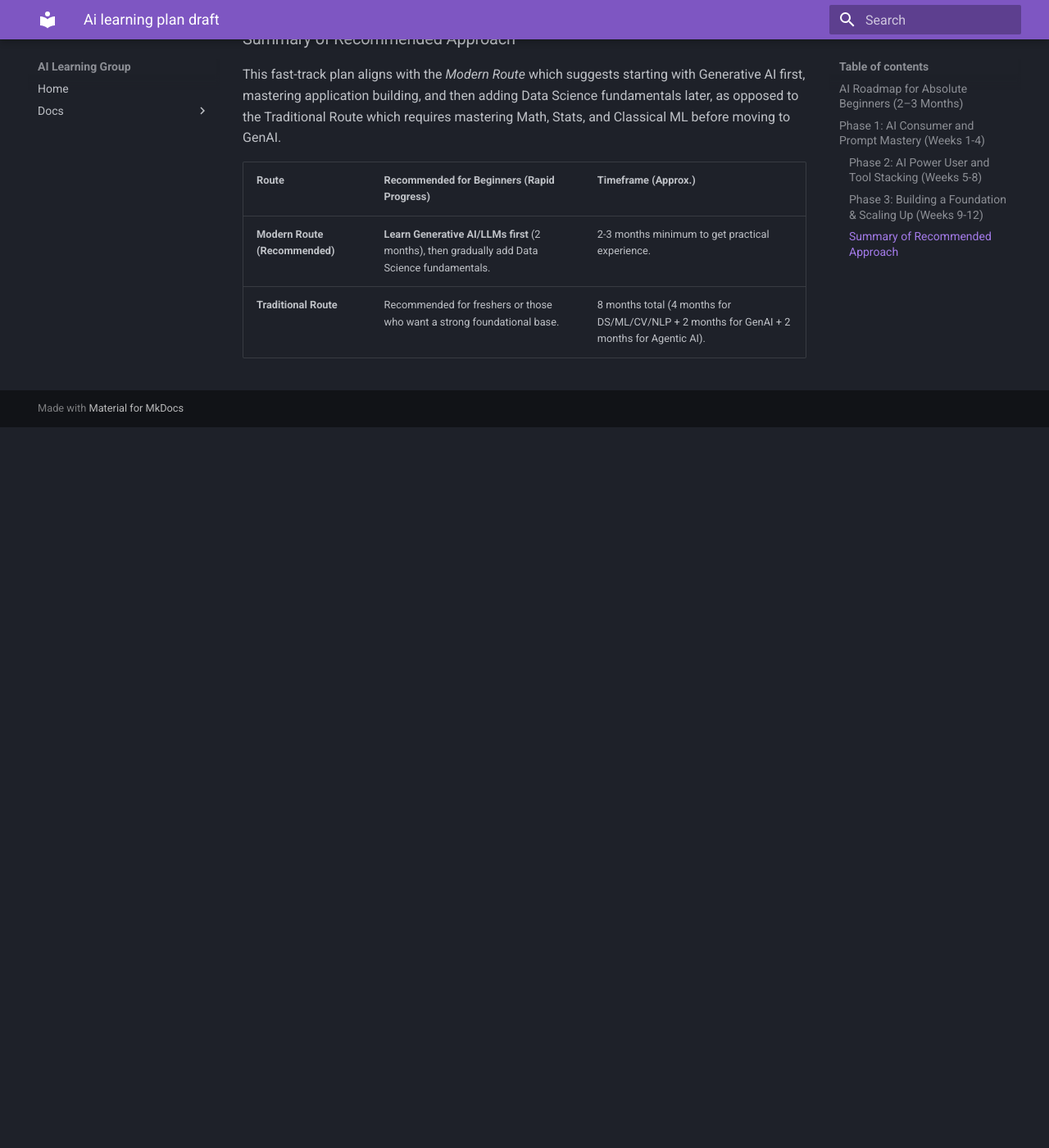
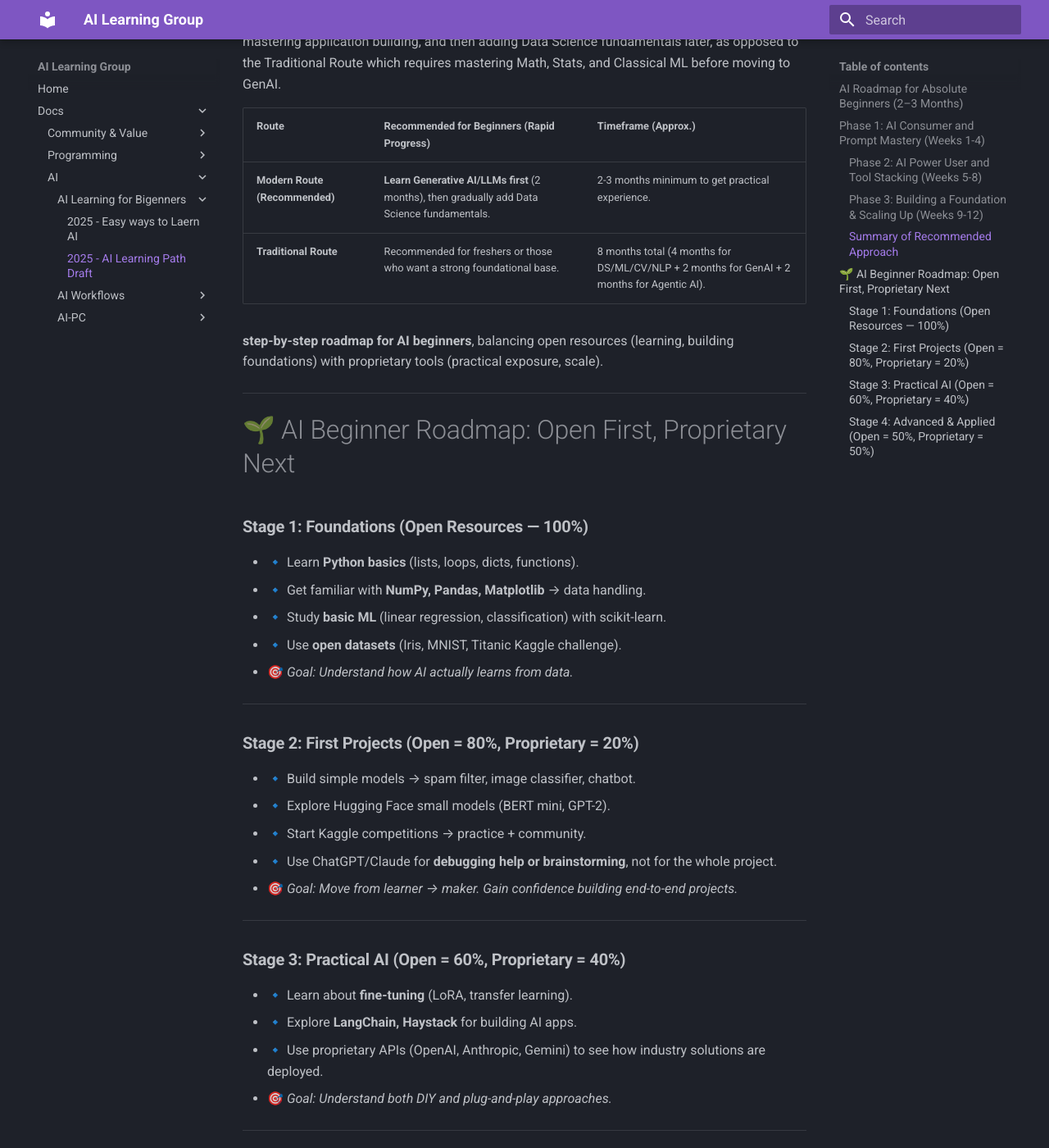
Before and after one commit to tejomayee-tech/toronto_ai_learning_group, an MkDocs documentation site: the page built from docs/ai-learning-plans/ai-learning-plan-draft.md, in a window 1280 px wide and 1400 px high, scrolled down 3622 px. Shown: the whole window at 82% size. Built offline with MkDocs 1.6.1 and Material for MkDocs 9.7.7, drawn with Linux system fonts in a browser that asks for light colours; before the commit the page ends 4143 px from its top, so only the background shows below that; some of the changed text lies outside the part shown.

Commit message:
Community value doc

```diff
--- a/docs/ai-learning-plans/ai-learning-plan-draft.md
+++ b/docs/ai-learning-plans/ai-learning-plan-draft.md
@@ -52,3 +52,55 @@
 | :--- | :--- | :--- |
 | **Modern Route (Recommended)** | **Learn Generative AI/LLMs first** (2 months), then gradually add Data Science fundamentals. | 2-3 months minimum to get practical experience. |
 | **Traditional Route** | Recommended for freshers or those who want a strong foundational base. | 8 months total (4 months for DS/ML/CV/NLP + 2 months for GenAI + 2 months for Agentic AI). |
+
+
+**step-by-step roadmap for AI beginners**, balancing open resources (learning, building foundations) with proprietary tools (practical exposure, scale).
+
+---
+
+# 🌱 AI Beginner Roadmap: Open First, Proprietary Next
+
+### **Stage 1: Foundations (Open Resources — 100%)**
+
+* 🔹 Learn **Python basics** (lists, loops, dicts, functions).
+* 🔹 Get familiar with **NumPy, Pandas, Matplotlib** → data handling.
+* 🔹 Study **basic ML** (linear regression, classification) with scikit-learn.
+* 🔹 Use **open datasets** (Iris, MNIST, Titanic Kaggle challenge).
+* 🎯 *Goal: Understand how AI actually learns from data.*
+
+---
+
+### **Stage 2: First Projects (Open = 80%, Proprietary = 20%)**
+
+* 🔹 Build simple models → spam filter, image classifier, chatbot.
+* 🔹 Explore Hugging Face small models (BERT mini, GPT-2).
+* 🔹 Start Kaggle competitions → practice + community.
+* 🔹 Use ChatGPT/Claude for **debugging help or brainstorming**, not for the whole project.
+* 🎯 *Goal: Move from learner → maker. Gain confidence building end-to-end projects.*
+
+---
+
+### **Stage 3: Practical AI (Open = 60%, Proprietary = 40%)**
+
+* 🔹 Learn about **fine-tuning** (LoRA, transfer learning).
+* 🔹 Explore **LangChain, Haystack** for building AI apps.
+* 🔹 Use proprietary APIs (OpenAI, Anthropic, Gemini) to see how industry solutions are deployed.
+* 🎯 *Goal: Understand both DIY and plug-and-play approaches.*
+
+---
+
+### **Stage 4: Advanced & Applied (Open = 50%, Proprietary = 50%)**
+
+* 🔹 Contribute to **open-source repos** (fix bugs, write docs, small PRs).
+* 🔹 Try **deploying** your models on cloud (Hugging Face Spaces, Streamlit, Gradio).
+* 🔹 Study MLOps basics → versioning, pipelines, monitoring.
+* 🔹 Compare your work to proprietary tools → learn what’s optimized.
+* 🎯 *Goal: Become a well-rounded AI builder who can switch between open and closed ecosystems.*
+
+---
+
+✅ **Final Balance for Beginners**:
+
+* **Learn with open tools → build core skills.**
+* **Use proprietary tools → understand scale, UX, and industry needs.**
+* Don’t just consume; always *create* at every stage.
--- /dev/null
+++ b/docs/community-values-guidelines/Prompt-answer.md
@@ -0,0 +1,62 @@
+### The Foundation: Community-Driven, Selfless Efforts
+
+#### In one line from **ChatGPT**
+The culture of open sharing, learning, and collaboration is the **engine of progress in AI**. Proprietary tools are the **vehicles** that make that progress practical, accessible, and sustainable. But without the engine, the vehicle goes nowhere.
+**promotions, tool referrals, or marketing content** mainly drive usage and sales. They don’t advance the science itself—they ride on the wave of what community-driven research has already created.
+
+* **Open-Source Code & Libraries**
+
+  * Frameworks like **TensorFlow, PyTorch, Hugging Face Transformers, scikit-learn** and even Linux/Ubuntu itself are open-source. Without them, no AI researcher or startup could move quickly.
+  * Community-driven bug fixes, optimizations, and features keep them robust and usable.
+
+* **Shared Research & Publications**
+
+  * Papers like “Attention is All You Need” (transformers), BERT, and diffusion models were published **openly**, not hidden behind paywalls.
+  * Preprints on **arXiv** and public leaderboards (Kaggle, PapersWithCode) democratize knowledge.
+
+* **Tutorials, Guides, and Free Education**
+
+  * Countless blog posts, YouTube tutorials, MOOCs (fast.ai, MIT OpenCourseWare), and GitHub repos taught developers how to build and understand models.
+  * This **culture of teaching** lowers the barrier for new learners—someone in a small town with just an internet connection can join the global AI wave.
+
+* **Collaboration and Peer-Learning**
+
+  * Stack Overflow, Reddit, Discord, and open forums provide real-time mentorship and troubleshooting.
+  * Hackathons, community challenges, and shared datasets (ImageNet, COCO, Common Crawl) drove innovation.
+
+👉 In essence, **today’s AI giants are standing on the shoulders of selfless community-driven work**. Even proprietary models are trained on open datasets, code, and methods published freely.
+
+
+
+### 🌱 For AI Beginners: Where to Focus
+
+Proprietary tools are **great for convenience**, but if beginners rely *only* on them, they risk becoming passive consumers rather than true builders. Here’s a balanced view:
+
+---
+
+**1. Start with Community-Driven Resources (Foundations)**
+
+* Learn basics through **open tutorials, GitHub projects, MOOCs, Kaggle notebooks**.
+* Experiment with **open-source models/datasets** — it teaches how AI really works under the hood.
+* Build small projects (classifiers, chatbots, visualizations) → gives confidence + transferable skills.
+
+**2. Use Proprietary Tools (Practical Exposure)**
+
+* Once you understand the basics, use ChatGPT, Copilot, or APIs to **prototype faster**.
+* Learn how enterprises deploy AI → gives you “industry language” and real-world workflows.
+
+**3. Avoid the Trap of Convenience**
+
+* Don’t just click buttons. Ask: *Could I build a minimal version of this myself with open tools?*
+* Treat proprietary platforms as **shortcuts**, not as your only path.
+
+---
+
+### ⚖️ Rule of Thumb
+
+* **Beginners → 70% foundation (open, self-built), 30% convenience (proprietary tools).**
+* As you advance, you’ll naturally shift — using open tools for innovation, proprietary tools for scale.
+
+---
+
+👉 In short: **Learn to cook with raw ingredients (open resources) before ordering takeout every day (proprietary tools).**
--- a/mkdocs.yml
+++ b/mkdocs.yml
@@ -24,12 +24,15 @@
 nav:
   - Home: README.md
   - Docs:
+    - Community & Value:
+      - A Chat GTP resposne: community-values-guidelines/Prompt-answer.md
     - Programming:
       - Python:
         - Easy Learning Sessions : easy-python-sessions/Sessions.md
     - AI:
       - AI Learning for Bigenners:
         - 2025 - Easy ways to Laern AI: ai-learning-plans/An-approach-to-learn-AI-in-2025-fueled-by-real-world-problem-solving-and-vigor.md
+        - 2025 - AI Learning Path Draft: ai-learning-plans/ai-learning-plan-draft.md
       - AI Workflows:
         - n8n:
           - Prviate-Secure Docker-Desktop n8n + local LLM: Local_N8N_setup_with_Local_AI/Step-by-step-guide-to-setup-n8n-locally-with-llm.md
--- a/note.txt
+++ b/note.txt
@@ -0,0 +1 @@
+How do community-driven selfless efforts—like open-source contributions, public Git repositories, shared research, and collaborative learning—compare in importance to proprietary AI tools and paid platforms? Since open resources and selfless contributions helped train and shape today’s AI models, how valuable is the culture of selfless learning, teaching (through tutorials, video guides, and implementations), and collaboration in advancing AI, especially when compared to more promotions like tool referrals, custom GPTs, or marketing-focused content?
```
Also changed, not shown: docs/README.md (+2 -0 lines), 1 other file.
